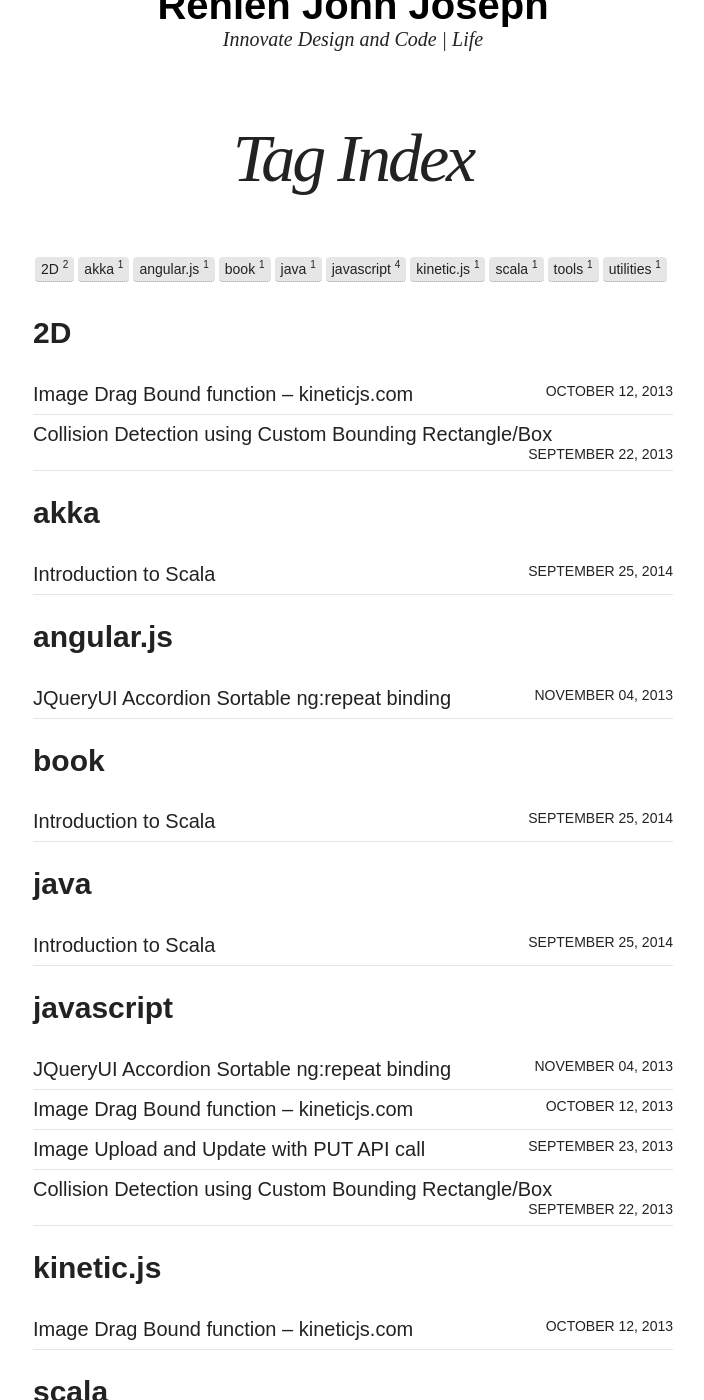
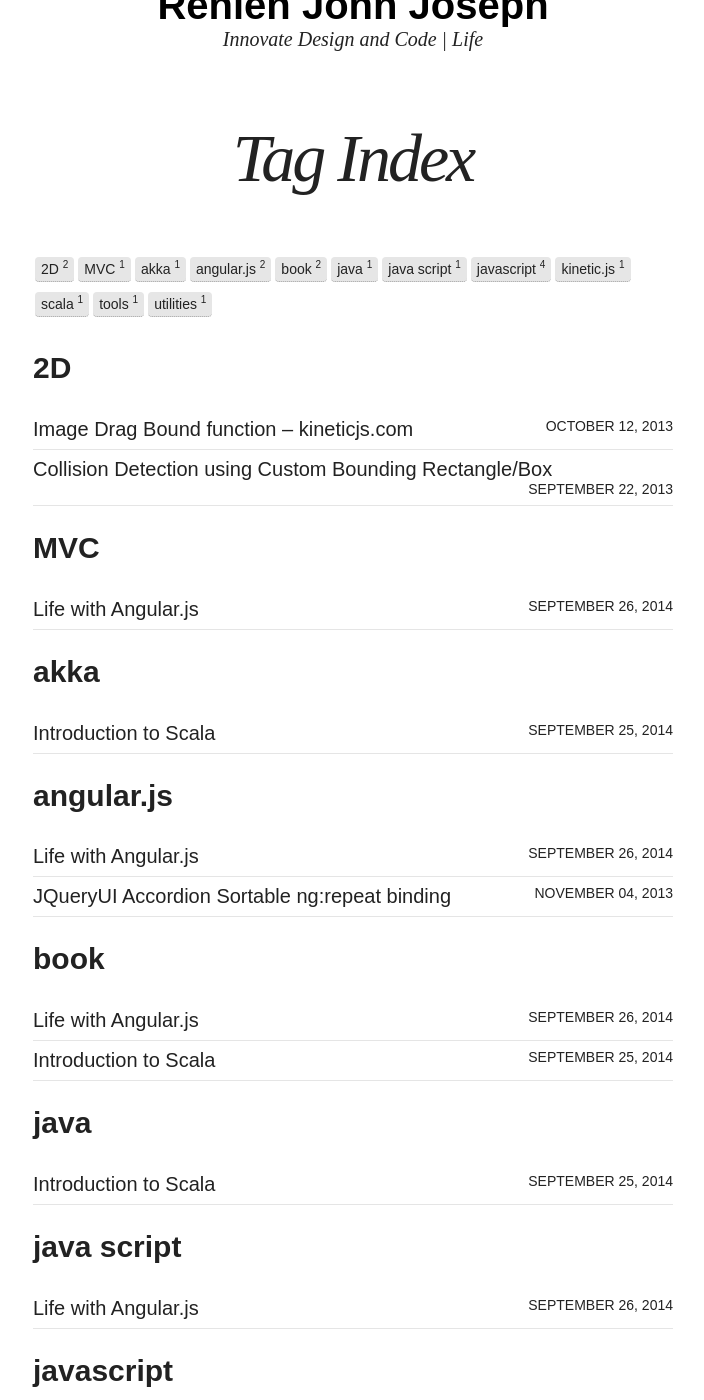
Before and after one commit to Renien/Renien.github.io, a Jekyll site: the page built from tags.html, in a window 1280 px wide and 1400 px high, scrolled down 336 px. Shown: the whole window, without its empty margins (287-991 px from the left). Built offline with Jekyll 4.4.1, drawn with Linux system fonts in a browser that asks for light colours; nearby versions of some CDN libraries; some of the changed lines change nothing that is shown.

Commit message:
New Angular.js article

```diff
--- a/_config.yml
+++ b/_config.yml
@@ -5,7 +5,7 @@ disqus_shortname: renien
 search:           true
 # Change url to your domain. Leave localhost server or blank when working locally.
 # You don't need to specify the protocol if you want it available on http and https. Example: //localhost:4000
-url:              //renien.github.io #//renien.github.io #//localhost:4000
+url:              //localhost:4000 #//renien.github.io #//localhost:4000
 
 # Owner/author information
 owner:
--- /dev/null
+++ b/_posts/articles/2014-09-26-life-with-angular.md
@@ -0,0 +1,39 @@
+---
+layout: post
+title: "Life with Angular.js"
+modified:
+categories: articles
+excerpt:
+tags: [java script,angular.js,book,MVC]
+image:
+  feature:
+date: 2014-09-26T15:39:55-04:00
+comments: true
+share: true
+---
+
+Web technology is rapidly growing, and one of the popular and muttered word by web developers is “SPA”. Single Page Applications (SPA) is built on expanding reach via the browser, reducing round tripping, and enhancing User Experience (UX) and SPA is also known as single-page interface. I got to know about this spectacular technology from John Papa, one of my inspiring developer and a technology expert who is Evangelist for Microsoft.
+
+As technology lover, was so curious and wondering how we can implement to achieve the SPA. Using Angular.js, an open source JavaScript framework have been developed that enable and gives an extreme freedom to client-side developers to build powerful SPA. This framework uses Model-View-Controller (MVC) architecture, data binding, client-side templates and dependency injection to create a much-needed structure for building web apps.
+
+Developers use third party tools when it helps them to get their job done faster and more elegantly. Including me most of them try out with different libraries. One of the success stories was building a SPA using Angular in a project and it was a lifesaver. The framework has great values, in overall we can say it reduces the amount of code that we have to write, more structured and added some “sugar” to our classic web applications. Tried with Angular framework and I’m very excited about the results I achieved. Even though their documentation was poor it really helped to understand about this fabulous framework. All credit goes to the open source community around Angular who do a fantastic job supporting each other and they taught me many things.
+
+The framework has been built in a way where it can be extend in different area on angular independent modules such as directives. After properly understanding the frameworks throughout the development, faced lots of angular issue where we can easily manipulate and do lots of innovative work-around solutions. To speed up the development time and to complete different features, it was a situation where we need to depend on several other frameworks such as Jquery. It is important to highlight Angular framework works very smoothly with Jquery framework. The framework gave the freedom to innovatively code and to seamlessly bind data in between these framework. Throughout the development solved lots of problem in UI and as well features wise with the help of Angular framework.
+
+If you want my opinion though, I assure and will guarantee on Angular.js framework. It would be easy to reject the framework due to the complexity level but once the developers have a basic idea of the framework it will be platform where it leads to build rich client-side applications very effectively in a short time period.
+
+
+###Learning Guide
+
+<figure class="third">
+	<img src="/blog/life-with-angular.png" alt="image" style="box-shadow: 5px 5px 2.5px #888888; margin: 0 0 10px 10px;">
+</figure>
+{: .pull-right}
+
+
+
+<!-- ![Smithsonian Image]({{ site.url }}/blog/programming-in-scala.png)
+{: .pull-right} -->
+
+
+AngularJs by Brand Green & Sbyam Sesbahri Book helped me to learn and to understand in depth on Angular.js. If you follow the book and start to code, end of the book chapter you will realize, that you have developed a shopping cart application ☺. Trust me, I put my faith on this book and it didn’t fail me ☺.
```
Also changed, not shown: blog/life-with-angular.png (added).
